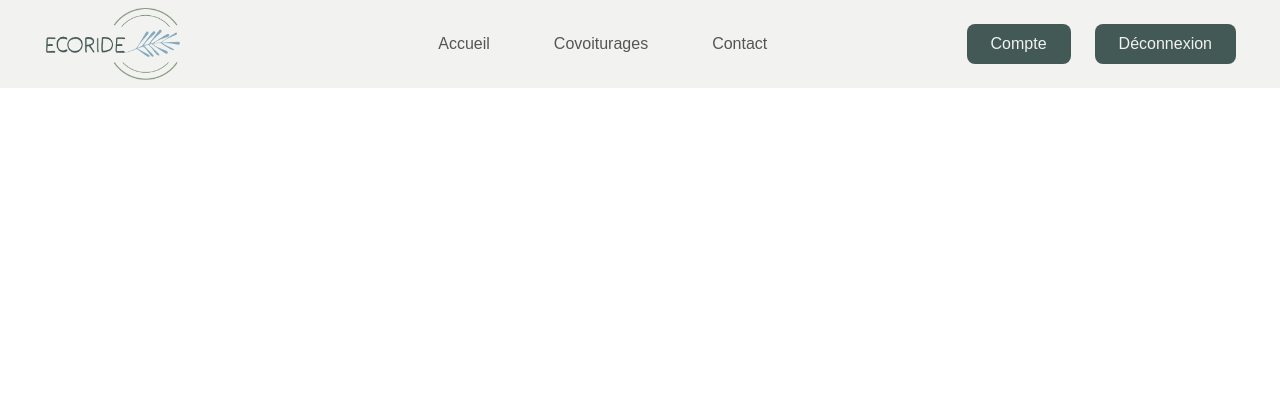
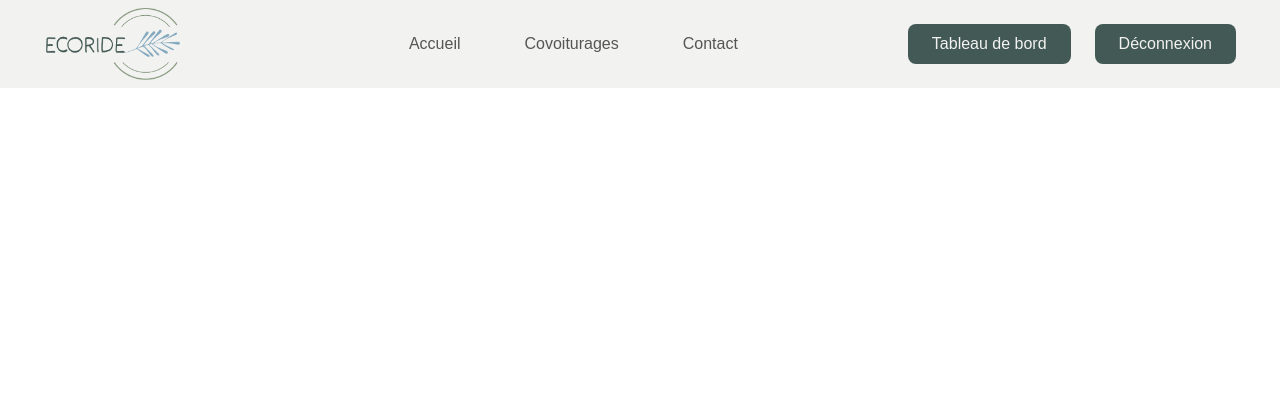
Before and after one commit to Laurie1985/ECORIDE, a PHP site: template Views/layout.php in a window 1280 px wide. Shown: the top 420 px of the page. Run offline with PHP 8.4, Linux system fonts and the light colour scheme; the template is opened without the code that fills it, so the values that code supplies are empty; the visitor is signed in with stand-in values (Sample User, id 1); some web fonts are replaced.

Commit message:
debug affichage tableau de bord selon role

```diff
--- a/Views/layout.php
+++ b/Views/layout.php
@@ -39,10 +39,22 @@
                     </ul>
                     <div class="d-flex align-items-center flex-nowrap">
                         <?php if (isset($_SESSION['user_id'])): ?>
-                            <a href="/dashboard" class="btn me-4">Compte</a>
+                            <?php if ($_SESSION['user_role'] == 'admin'): ?>
+                            <a href="/admin/dashboard" class="btn me-4">Tableau de bord</a>
                             <form method="POST" action="/logout" class="d-inline">
                                 <button class="btn" type="submit">Déconnexion</button>
                             </form>
+                            <?php elseif ($_SESSION['user_role'] == 'employee'): ?>
+                                <a href="/employee" class="btn me-4">Tableau de bord</a>
+                            <form method="POST" action="/logout" class="d-inline">
+                                <button class="btn" type="submit">Déconnexion</button>
+                            </form>
+                            <?php else: ?>
+	                            <a href="/dashboard" class="btn me-4">compte</a>
+	                        <form method="POST" action="/logout" class="d-inline">
+	                            <button class="btn" type="submit">Déconnexion</button>
+	                        </form>
+	                        <?php endif; ?>
                         <?php else: ?>
                             <a href="/login" class="btn me-4">Connexion</a>
                             <a href="/register" class="btn">Inscription</a>
```
